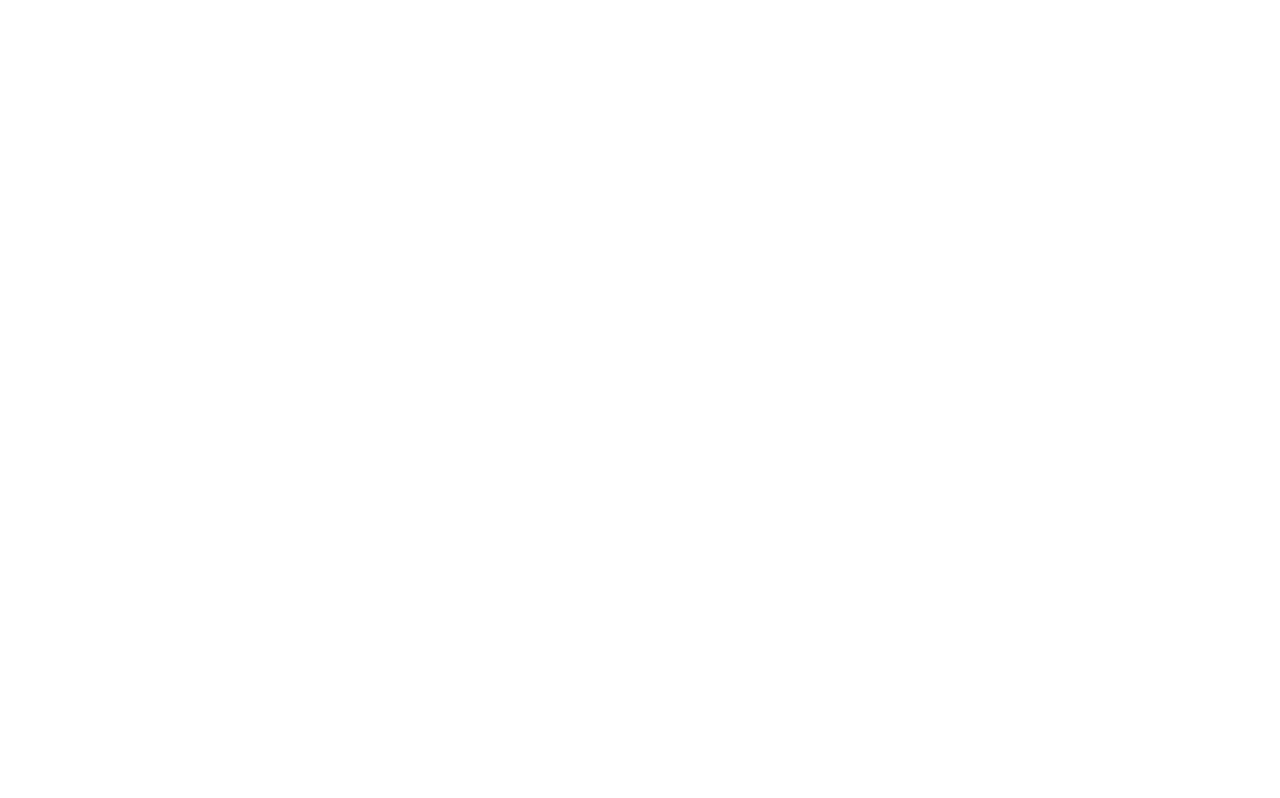
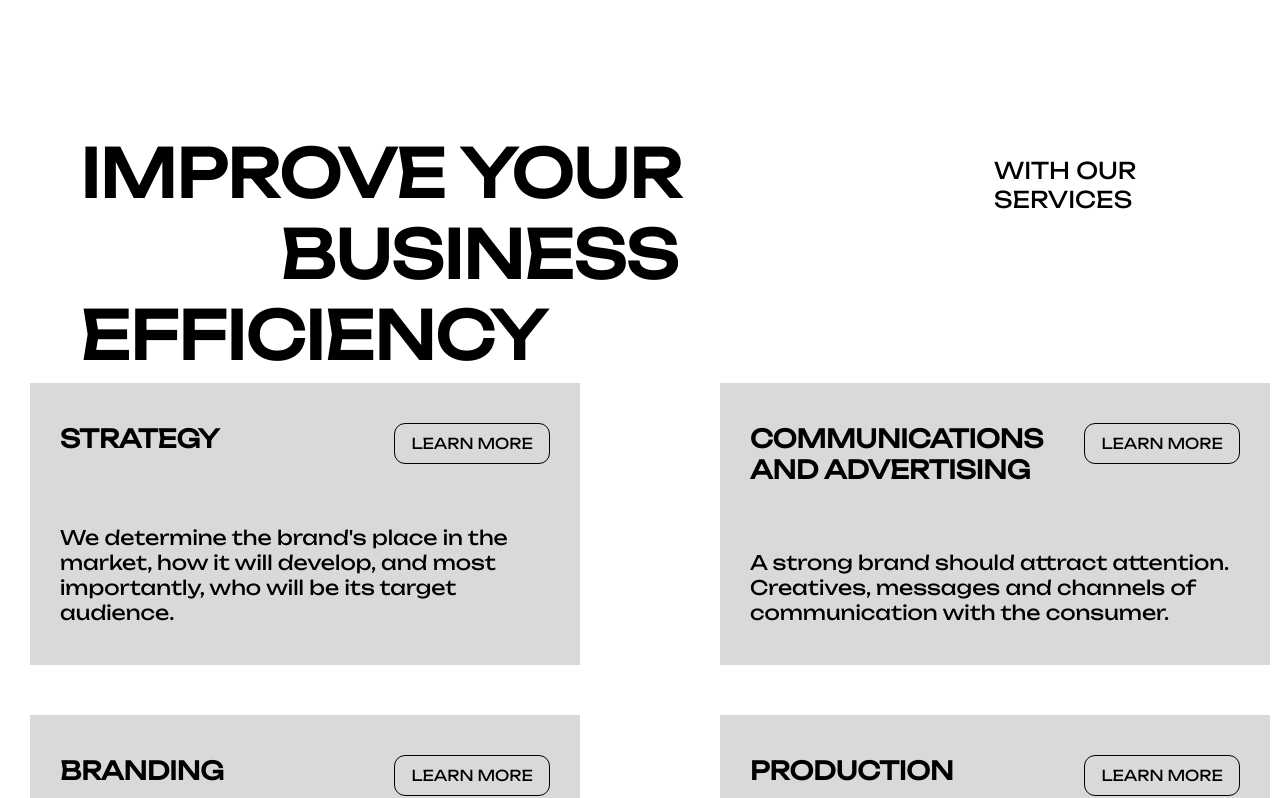
Before and after one commit to Ep1xo/marketing-agency, a React (Create React App) app: page / in a window 1280 px wide. Shown: the part 3445-4243 px from the top of the page. Before the commit the page ends 3578 px from the top, so only its background shows below. Built offline with nearby package versions, Linux system fonts and the light colour scheme.

Commit message:
service-block is done (mb'll fix in the future

```diff
--- a/src/App.js
+++ b/src/App.js
@@ -5,8 +5,10 @@
 import './styles/about-us.css';
 import './styles/strong-offer.css';
 import './styles/unic-brand.css';
+import './styles/services.css';
 import './styles/comps-styles/MenuBlock.css';
 import { MenuBlock } from "./comps/MenuBlock";
+import { ServiceProposals } from "./comps/ServiceProposals";
 
 function App() {
   return (
@@ -116,6 +118,25 @@
           <p className="unic-brand-block-bottom-bottom">free consultation</p>
         </div>
       </div>
+
+      <div className="services-block">
+        <div className="services-block-header-part">
+          <p className="services-block-header-part-font-1">
+            improve your <br/>
+            <span>business efficiency</span>
+          </p>
+          <p className="services-block-header-part-font-2">
+            with our services
+          </p>
+        </div>
+
+        <div className="services-block-grid">
+          <ServiceProposals name="Strategy" description="We determine the brand's place in the market, how it will develop, and most importantly, who will be its target audience. " />
+          <ServiceProposals name="Communications and advertising" description="A strong brand should attract attention. Creatives, messages and channels of communication with the consumer." />
+          <ServiceProposals name="Branding" description="We determine the brand's place in the market, how it will develop, and most importantly, who will be its target audience. " />
+          <ServiceProposals name="Production" description="The key to a successful production is primarily responsible production work. We can assemble a team for a task of any complexity and coordinate the project." />
+        </div>
+      </div>
     </>
   );
 }
--- /dev/null
+++ b/src/comps/ServiceProposals.js
@@ -0,0 +1,14 @@
+import React from "react";
+
+export const ServiceProposals = ({name, description}) => {
+
+  return (
+    <div className="proposal-wrapper">
+      <div className="proposal-wrapper-header-part">
+        <p className="proposal-wrapper-header-part-name">{name}</p>
+        <p className="proposal-wrapper-header-part-btn">learn more</p>
+      </div>
+      <p className="proposal-wrapper-description-part">{description}</p>
+    </div>
+  )
+}
--- /dev/null
+++ b/src/styles/services.css
@@ -0,0 +1,103 @@
+.services-block{
+  display: flex;
+  flex-direction: column;
+  margin-right: 30px;
+  margin-left: 30px;
+}
+
+.services-block-header-part{
+  position: absolute;
+  display: flex;
+  flex-direction: row;
+  justify-content: space-between;
+
+  padding-bottom: 100px;
+  margin-left: 50px;
+}
+
+.services-block-header-part-font-1{
+  font-size: 65px;
+  font-weight: 600;
+  text-transform: uppercase;
+  margin: 0;
+}
+
+.services-block-header-part-font-1 span{
+  margin-left: 200px;
+}
+
+.services-block-header-part-font-2{
+  font-size: 23px;
+  font-weight: 400;
+  text-transform: uppercase;
+  margin-left: -165px;
+}
+
+.services-block-grid{
+  display: grid;
+  grid-template-columns: repeat(2, 610px);
+  column-gap: 80px;
+  row-gap: 50px;
+
+  margin: 250px auto 0 auto;
+  width: max-content;
+}
+
+/*    ----    */
+
+.proposal-wrapper{
+  display: flex;
+  flex-direction: column;
+  justify-content: space-between;
+
+  background-color: #D9D9D9;
+  width: 550px;
+
+  padding: 40px 30px;
+  box-sizing: border-box;
+}
+
+.proposal-wrapper-header-part{
+  display: flex;
+  flex-direction: row;
+  justify-content: space-between;
+  align-items: start;
+
+  margin-bottom: 20px;
+}
+
+.proposal-wrapper-header-part-name{
+  font-weight: 600;
+  font-size: 25px;
+  text-transform: uppercase;
+  margin-top: 0;
+}
+
+.proposal-wrapper-header-part-btn{
+  font-weight: 300;
+  font-size: 15px;
+  color: #000000;
+  text-transform: uppercase;
+  text-wrap: nowrap;
+
+  cursor: pointer;
+
+  border: 1px solid #000000;
+  border-radius: 11px;
+  padding: 10px 16px 10px 16px;
+
+  transition: 0.5s ease-in-out;
+  margin-top: 0;
+}
+
+.proposal-wrapper-header-part-btn:hover{
+  background-color: #e7e7e7;
+  box-shadow: 0 4px 8px 0 rgba(0, 0, 0, 0.2);
+}
+
+.proposal-wrapper-description-part{
+  font-weight: 300;
+  font-size: 20px;
+
+  margin-bottom: 0;
+}
```
